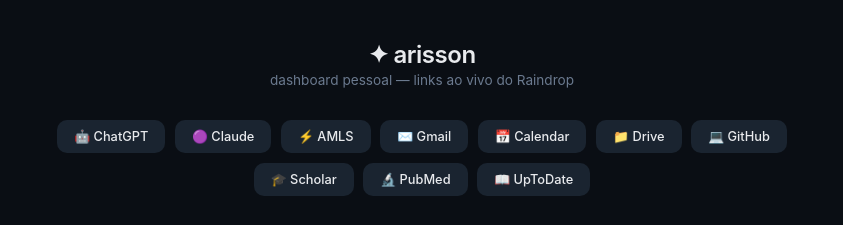
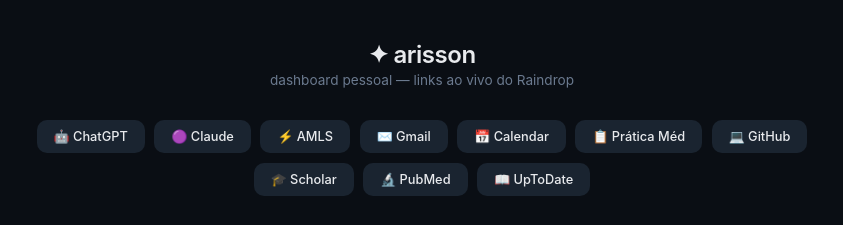
Before and after one commit to ariss0n/dashboard, a plain HTML site: page index.html in a window 1280 px wide. Shown: the top 225 px of the page, without its empty margins (218-1061 px from the left). Drawn offline with Linux system fonts and the light colour scheme.

Commit message:
Add Prática Méd Drive link

```diff
--- a/index.html
+++ b/index.html
@@ -127,7 +127,7 @@
       <a href="https://clc.is/amls2" class="shortcut">⚡ AMLS</a>
       <a href="https://mail.google.com" class="shortcut">✉️ Gmail</a>
       <a href="https://calendar.google.com" class="shortcut">📅 Calendar</a>
-      <a href="https://drive.google.com" class="shortcut">📁 Drive</a>
+      <a href="https://drive.google.com/drive/folders/1ABTdnzHglq8Orv0u60pyaspM-0JuZ_hU" class="shortcut">📋 Prática Méd</a>
       <a href="https://github.com/arissonnn" class="shortcut">💻 GitHub</a>
       <a href="https://scholar.google.com.br" class="shortcut">🎓 Scholar</a>
       <a href="https://pubmed.ncbi.nlm.nih.gov" class="shortcut">🔬 PubMed</a>
```
